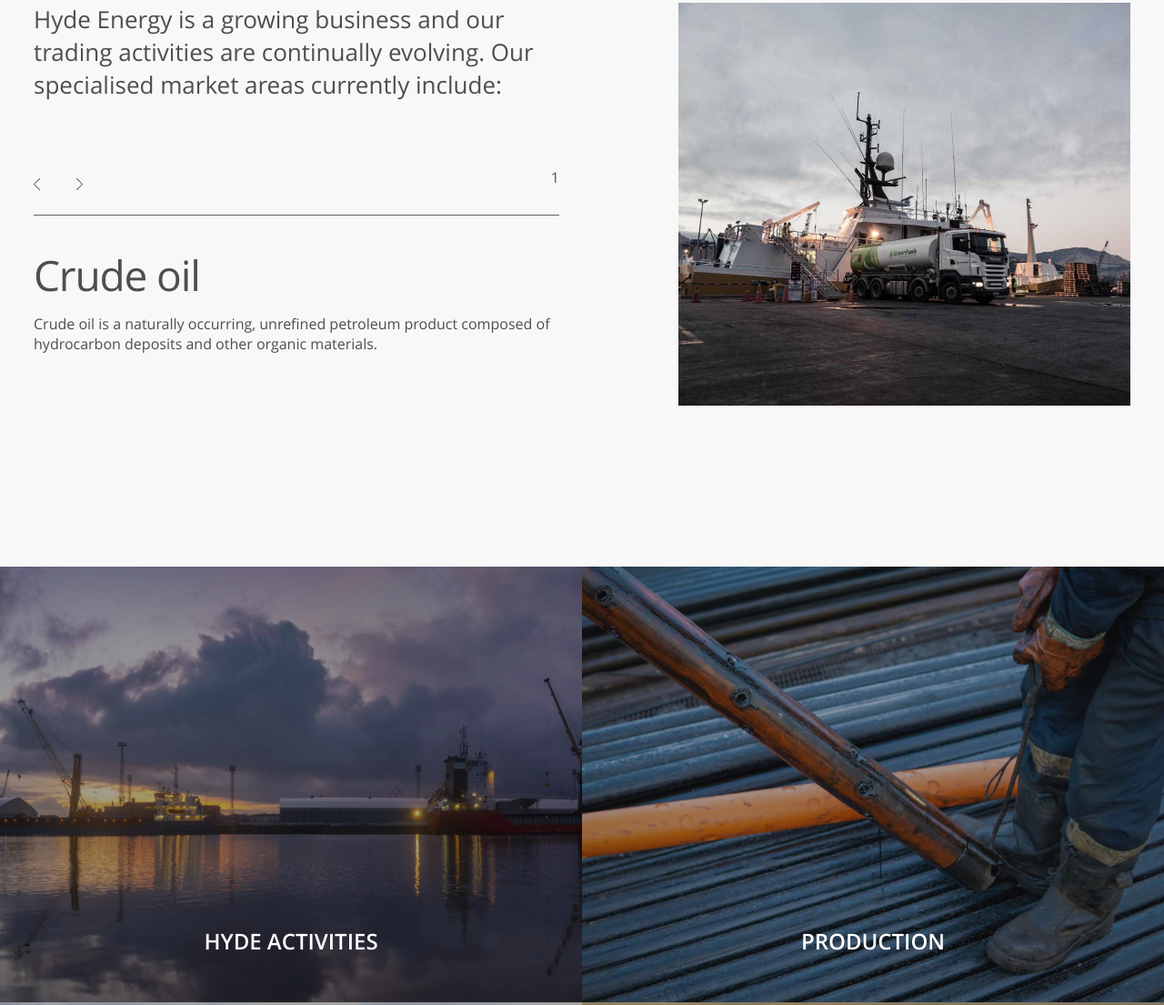
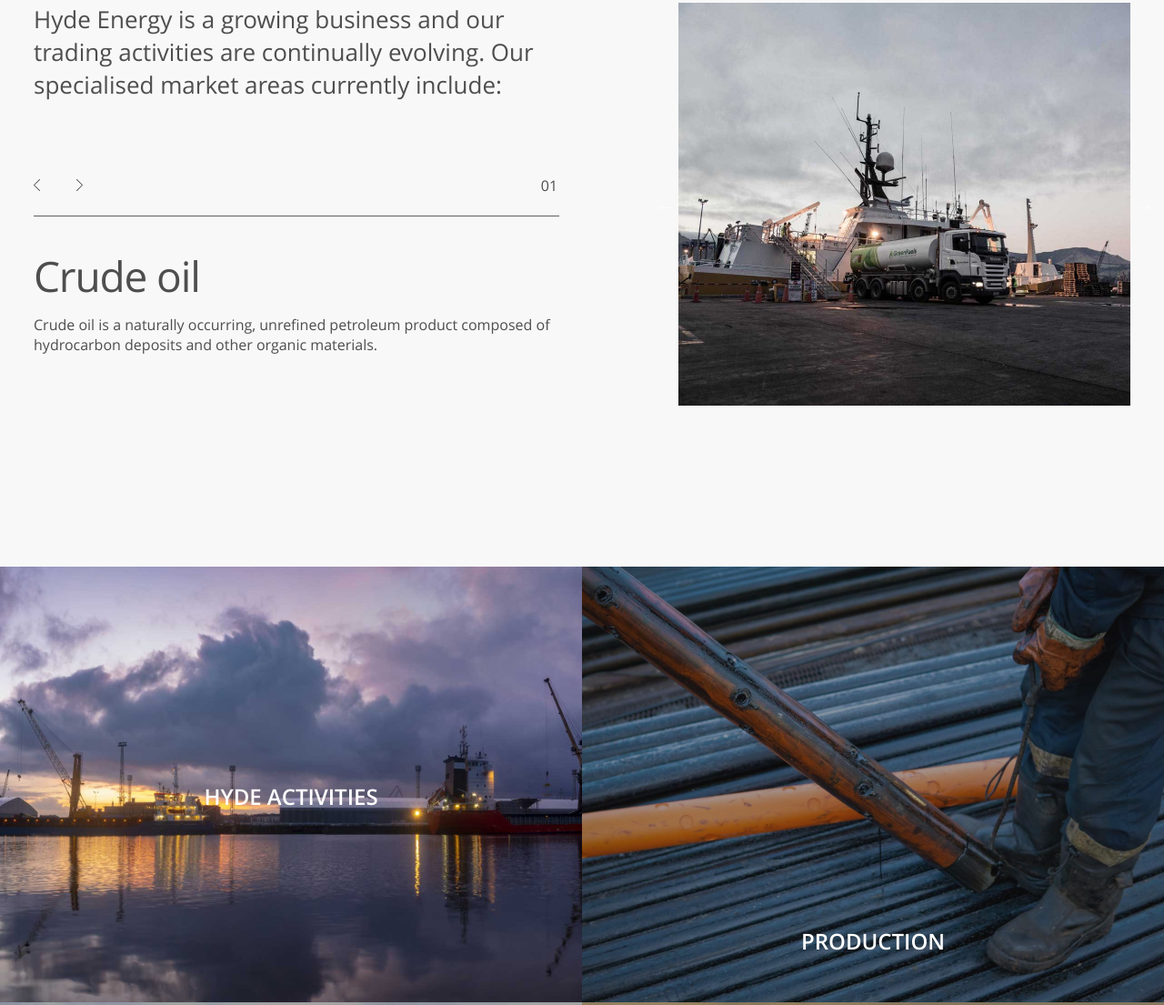
Before and after one commit to DevShahidul/hyde, a plain HTML site: page activites-treading.html in a window 1280 px wide. Shown: the part 2207-3312 px from the top of the page at 91% size. Drawn offline with nearby package versions, Linux system fonts and the light colour scheme.

Commit message:
Fixed slider counter number issues

```diff
--- a/css/style.css
+++ b/css/style.css
@@ -280,7 +280,7 @@ body,html{height: 100%;}
 .gallery-item:hover:after{background-color: transparent}
 .gallery-inner{width: 100%; text-align: center;position: absolute; top: auto; bottom: 54px; -webkit-transition: all .3s ease-in-out; -moz-transition: all .3s ease-in-out; transition: all .3s ease-in-out; z-index: 2}
 .gallery-inner h4{color: #ffffff}
-.gallery-item:hover .gallery-inner{bottom: 200px;}
+.gallery-item:hover .gallery-inner{bottom: 44.5%;}
 /*End Gallery Scetion ** About Content Style*/
 
 /*Beginning About Landing Advertising Style*/
@@ -340,15 +340,16 @@ body,html{height: 100%;}
 .hyde-energy-content{float: left; width: 47.92703150912106%;}
 .hyde-energy-content .lead-text{width: 100%; color: #4e4e4e}
 .activites-treading .slider-content{float: left; width: 100%; margin-top: 70px;}
-.content-volume{float: left; width: 100%; position: relative;}
-.content-volume:after{content: ""; width: 100%; position: absolute; height: 1px; background-color: #5f5f5f; left: 0; bottom: -28px;}
-.content-volume-arrows{float: left; width: 54px;}
+.content-volume{float: left; width: 100%; position: relative; margin-top: 7px;}
+.content-volume:after{content: ""; width: 100%; position: absolute; height: 1px; background-color: #5f5f5f; left: 0; bottom: -22px;}
+.content-volume-arrows{width: 54px; display: inline-block; vertical-align: middle;}
 .content-volume-arrows a{width: 50%;}
 .arrow-left{float: left; cursor:pointer}
+.slick-arrow img{display: block;}
 .arrow-right{float: right; text-align: right; cursor:pointer}
-.counter{float: right; width: calc(100% - 60px);text-align: right}
+.counter{display: inline-block; vertical-align: middle; width: calc(100% - 60px);text-align: right; line-height: initial;}
 .counter dfn{color: #4e4e4e;}
-.content-text-wrap{float: left; width: 100%; margin-top: 73px;}
+.content-text-wrap{float: left; width: 100%; margin-top: 67px;}
 .content-text{float: left; width: 100%;color: #4e4e4e; text-align: left;}
 .content-text h2{text-align: left}
 .content-text p{font-size: 16px; line-height: 22px; margin-top: 23px;}
@@ -494,9 +495,9 @@ body,html{height: 100%;}
     .main-nav-right ul li{padding: 0; margin: 0 16px;}
 	/* //End menu style */
 
-	.main-content-wrap{padding-top: 68px;}
     .common-wrap{padding: 0 36px;}
     .hero-section{min-height: 200px; position: relative;background-position: center left;}
+    .home-content .hero-inner{margin-top: -25px}
     .hero-inner{width: 100%; margin-top: 0px;}
     .hero-inner h1{font-size: 38px; line-height: 46px; letter-spacing: 3px}
     .hero-inner p{font-size: 26px; line-height: 34px; letter-spacing: -1.04px; max-width: 308px;}
--- a/js/common-scripts.js
+++ b/js/common-scripts.js
@@ -117,7 +117,11 @@
                 contentSlider.on('init reInit afterChange', function(event, slick, currentSlide, nextSlide){
                     //currentSlide is undefined on init -- set it to 0 in this case (currentSlide is 0 based)
                     var i = (currentSlide ? currentSlide : 0) + 1;
-                    $counter.text(i);
+                    if(totalSlide < 10){
+                     $counter.text('0'+i);
+                    }else{
+                        $counter.text(i);
+                    }
                 });
 
                 contentSlider.slick({
```
Also changed, not shown: about-landing.html (+1 -1 lines).
